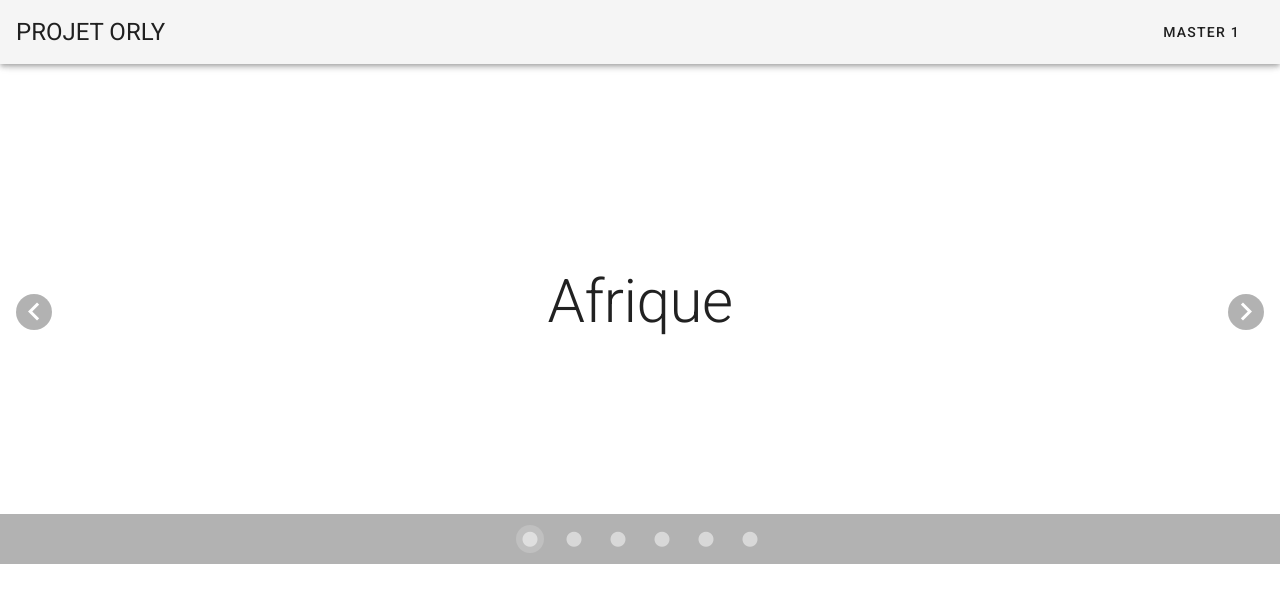
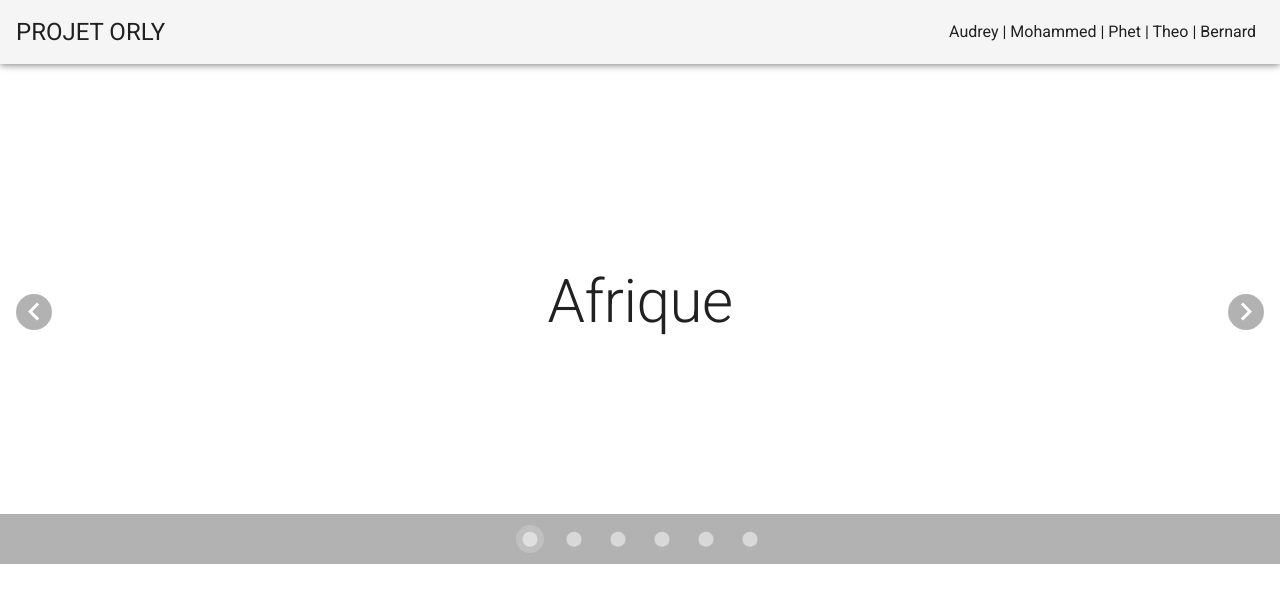
Before and after one commit to Phetparisouk/Projet_orly_front, a Vue app: page / in a window 1280 px wide. Shown: the top 602 px of the page. Built offline with nearby package versions, Linux system fonts and the light colour scheme.

Commit message:
Front fix

```diff
--- a/src/App.vue
+++ b/src/App.vue
@@ -8,12 +8,7 @@
         </span>
       </v-toolbar-title>
       <v-spacer></v-spacer>
-      <v-btn
-        text
-        target="_blank"
-      >
-        <span class="mr-2">MASTER 1</span>
-      </v-btn>
+      <span class="mr-2">Audrey | Mohammed | Phet | Theo | Bernard</span>
     </v-app-bar>
 
     <v-content>
```
